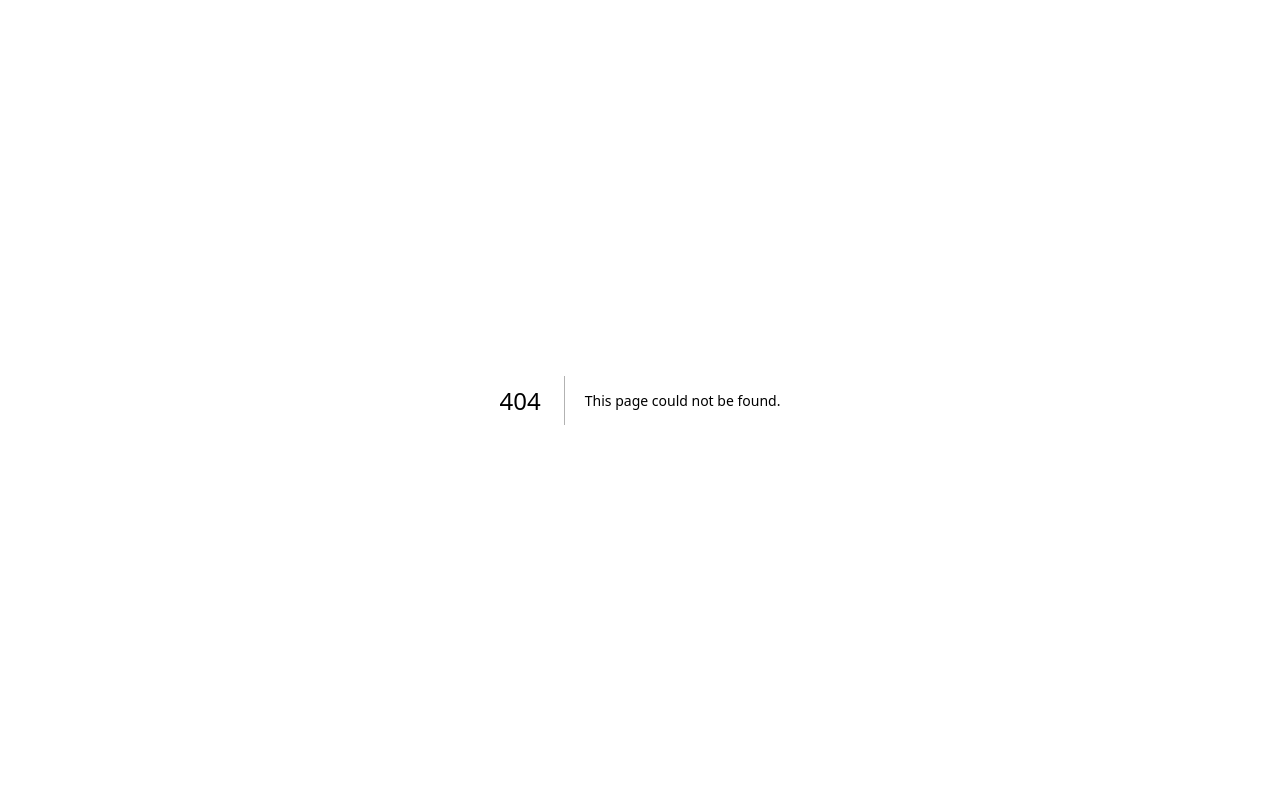
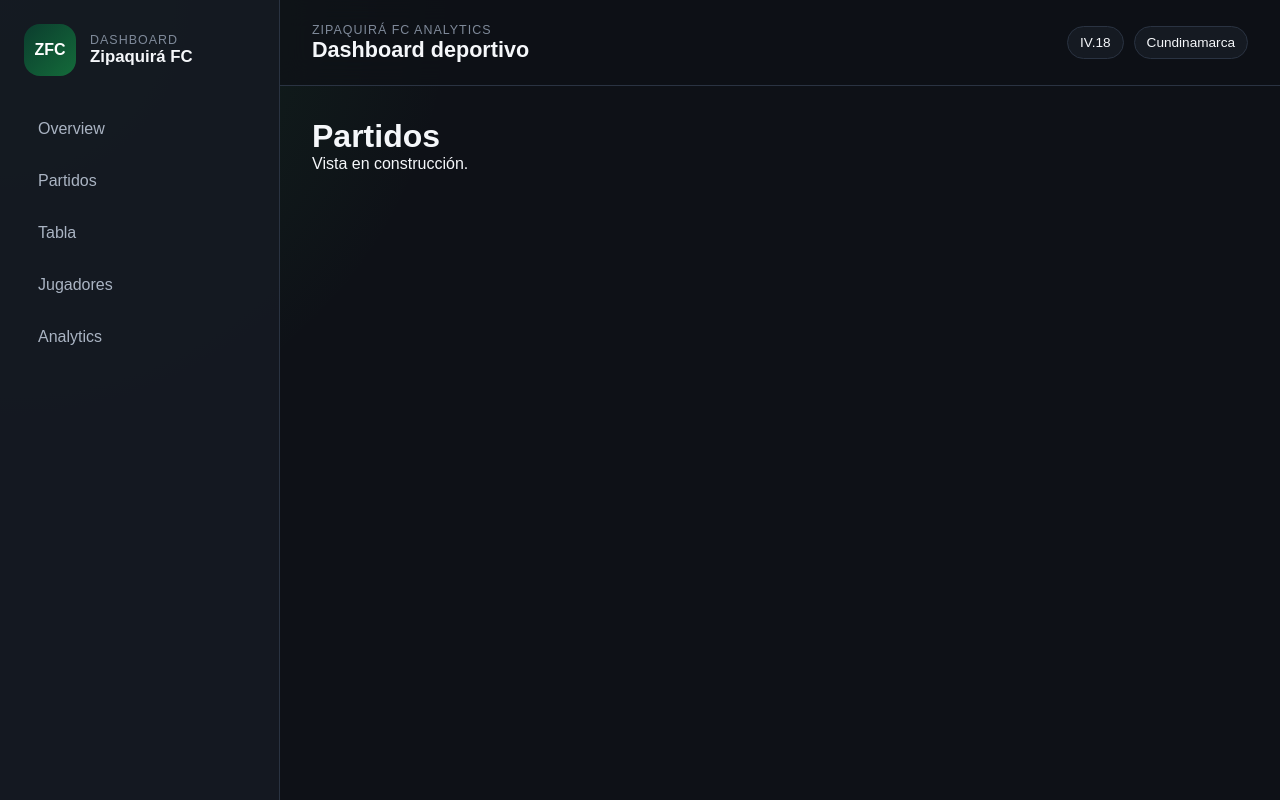
Before and after one commit to ea0627/zipaquira-fc-analytics, a Next.js app: page /partidos in a window 1280 px wide. Before the commit this address had no page. Built offline with nearby package versions, Linux system fonts and the light colour scheme.

Commit message:
Parte I.1: setup inicial del proyecto + README profesional

```diff
--- a/src/app/globals.css
+++ b/src/app/globals.css
@@ -1,40 +1,18 @@
-:root {
-  --background: #ffffff;
-  --foreground: #171717;
-}
-
-@media (prefers-color-scheme: dark) {
-  :root {
-    --background: #0a0a0a;
-    --foreground: #ededed;
-  }
-}
-
-html {
-  height: 100%;
+* {
+  box-sizing: border-box;
+  margin: 0;
+  padding: 0;
 }
 
 html,
 body {
-  max-width: 100vw;
-  overflow-x: hidden;
+  min-height: 100%;
 }
 
 body {
-  min-height: 100%;
-  display: flex;
-  flex-direction: column;
-  color: var(--foreground);
-  background: var(--background);
   font-family: Arial, Helvetica, sans-serif;
-  -webkit-font-smoothing: antialiased;
-  -moz-osx-font-smoothing: grayscale;
-}
-
-* {
-  box-sizing: border-box;
-  padding: 0;
-  margin: 0;
+  background-color: #0e1117;
+  color: #f5f7fa;
 }
 
 a {
@@ -42,8 +20,132 @@ a {
   text-decoration: none;
 }
 
-@media (prefers-color-scheme: dark) {
-  html {
-    color-scheme: dark;
+button,
+input,
+textarea,
+select {
+  font: inherit;
+}
+
+.app-shell {
+  min-height: 100vh;
+  display: grid;
+  grid-template-columns: 280px 1fr;
+  background:
+    radial-gradient(circle at top left, rgba(47, 168, 79, 0.16), transparent 30%),
+    #0e1117;
+}
+
+.sidebar {
+  min-height: 100vh;
+  padding: 24px;
+  background: rgba(21, 26, 34, 0.92);
+  border-right: 1px solid #2a3342;
+}
+
+.sidebar__brand {
+  display: flex;
+  gap: 14px;
+  align-items: center;
+  margin-bottom: 32px;
+}
+
+.sidebar__logo {
+  width: 52px;
+  height: 52px;
+  display: grid;
+  place-items: center;
+  border-radius: 16px;
+  background: linear-gradient(135deg, #0b3d2e, #146b3a);
+  color: #ffffff;
+  font-weight: 800;
+}
+
+.sidebar__eyebrow,
+.topbar__eyebrow {
+  color: #7f8a9a;
+  font-size: 0.78rem;
+  text-transform: uppercase;
+  letter-spacing: 0.08em;
+}
+
+.sidebar__title {
+  font-size: 1.05rem;
+  color: #f5f7fa;
+}
+
+.sidebar__nav {
+  display: grid;
+  gap: 10px;
+}
+
+.sidebar__link {
+  padding: 12px 14px;
+  border-radius: 12px;
+  color: #aab4c3;
+  transition: 0.2s ease;
+}
+
+.sidebar__link:hover {
+  color: #ffffff;
+  background: rgba(47, 168, 79, 0.14);
+}
+
+.app-main {
+  min-width: 0;
+}
+
+.topbar {
+  min-height: 86px;
+  padding: 22px 32px;
+  display: flex;
+  justify-content: space-between;
+  align-items: center;
+  border-bottom: 1px solid #2a3342;
+  background: rgba(14, 17, 23, 0.72);
+  backdrop-filter: blur(14px);
+}
+
+.topbar__title {
+  font-size: 1.35rem;
+}
+
+.topbar__badges {
+  display: flex;
+  gap: 10px;
+}
+
+.topbar__badges span {
+  padding: 8px 12px;
+  border: 1px solid #2a3342;
+  border-radius: 999px;
+  color: #f5f7fa;
+  background: #151a22;
+  font-size: 0.85rem;
+}
+
+.app-content {
+  padding: 32px;
+}
+
+@media (max-width: 900px) {
+  .app-shell {
+    grid-template-columns: 1fr;
+  }
+
+  .sidebar {
+    min-height: auto;
+    border-right: none;
+    border-bottom: 1px solid #2a3342;
+  }
+
+  .sidebar__nav {
+    grid-template-columns: repeat(2, minmax(0, 1fr));
+  }
+
+  .topbar {
+    align-items: flex-start;
+    gap: 16px;
+    flex-direction: column;
   }
 }
--- a/src/app/layout.js
+++ b/src/app/layout.js
@@ -1,25 +1,17 @@
-import { Geist, Geist_Mono } from "next/font/google";
+import MainLayout from "@/components/layout/MainLayout";
 import "./globals.css";
 
-const geistSans = Geist({
-  variable: "--font-geist-sans",
-  subsets: ["latin"],
-});
-
-const geistMono = Geist_Mono({
-  variable: "--font-geist-mono",
-  subsets: ["latin"],
-});
-
 export const metadata = {
-  title: "Create Next App",
-  description: "Generated by create next app",
+  title: "Zipaquirá FC Analytics",
+  description: "Dashboard deportivo premium para análisis de rendimiento de Zipaquirá Futbol Club.",
 };
 
 export default function RootLayout({ children }) {
   return (
-    <html lang="en" className={`${geistSans.variable} ${geistMono.variable}`}>
-      <body>{children}</body>
+    <html lang="es">
+      <body>
+        <MainLayout>{children}</MainLayout>
+      </body>
     </html>
   );
 }
--- /dev/null
+++ b/src/app/partidos/page.js
@@ -0,0 +1,8 @@
+export default function PartidosPage() {
+  return (
+    <main>
+      <h1>Partidos</h1>
+      <p>Vista en construcción.</p>
+    </main>
+  );
+}
--- /dev/null
+++ b/src/components/layout/MainLayout.js
@@ -0,0 +1,15 @@
+import Sidebar from "./Sidebar";
+import Topbar from "./Topbar";
+
+export default function MainLayout({ children }) {
+  return (
+    <div className="app-shell">
+      <Sidebar />
+
+      <div className="app-main">
+        <Topbar />
+        <div className="app-content">{children}</div>
+      </div>
+    </div>
+  );
+}
--- /dev/null
+++ b/src/components/layout/Sidebar.js
@@ -0,0 +1,31 @@
+import Link from "next/link";
+
+const navItems = [
+  { href: "/", label: "Overview" },
+  { href: "/partidos", label: "Partidos" },
+  { href: "/tabla", label: "Tabla" },
+  { href: "/jugadores", label: "Jugadores" },
+  { href: "/analytics", label: "Analytics" },
+];
+
+export default function Sidebar() {
+  return (
+    <aside className="sidebar">
+      <div className="sidebar__brand">
+        <div className="sidebar__logo">ZFC</div>
+        <div>
+          <p className="sidebar__eyebrow">Dashboard</p>
+          <h2 className="sidebar__title">Zipaquirá FC</h2>
+        </div>
+      </div>
+
+      <nav className="sidebar__nav">
+        {navItems.map((item) => (
+          <Link key={item.href} href={item.href} className="sidebar__link">
+            {item.label}
+          </Link>
+        ))}
+      </nav>
+    </aside>
+  );
+}
--- /dev/null
+++ b/src/components/layout/Topbar.js
@@ -0,0 +1,15 @@
+export default function Topbar() {
+  return (
+    <header className="topbar">
+      <div>
+        <p className="topbar__eyebrow">Zipaquirá FC Analytics</p>
+        <h1 className="topbar__title">Dashboard deportivo</h1>
+      </div>
+
+      <div className="topbar__badges">
+        <span>IV.18</span>
+        <span>Cundinamarca</span>
+      </div>
+    </header>
+  );
+}
```
Also changed, not shown: src/app/analytics/page.js (added, +8 -0 lines), src/app/jugadores/page.js (added, +8 -0 lines), src/app/page.js (+4 -62 lines), src/app/tabla/page.js (added, +8 -0 lines), 1 other file (tests, documents, lock files or other folders).
